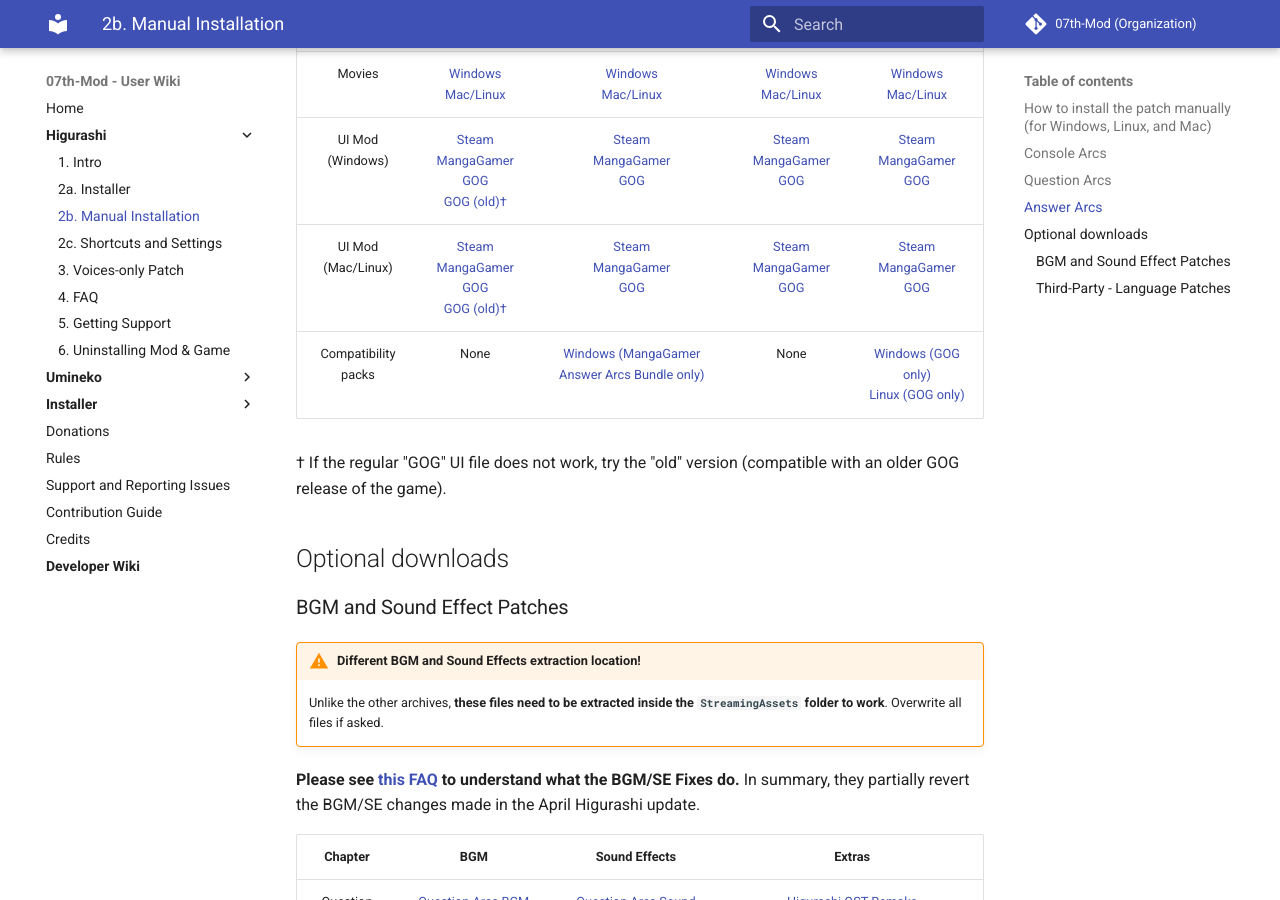
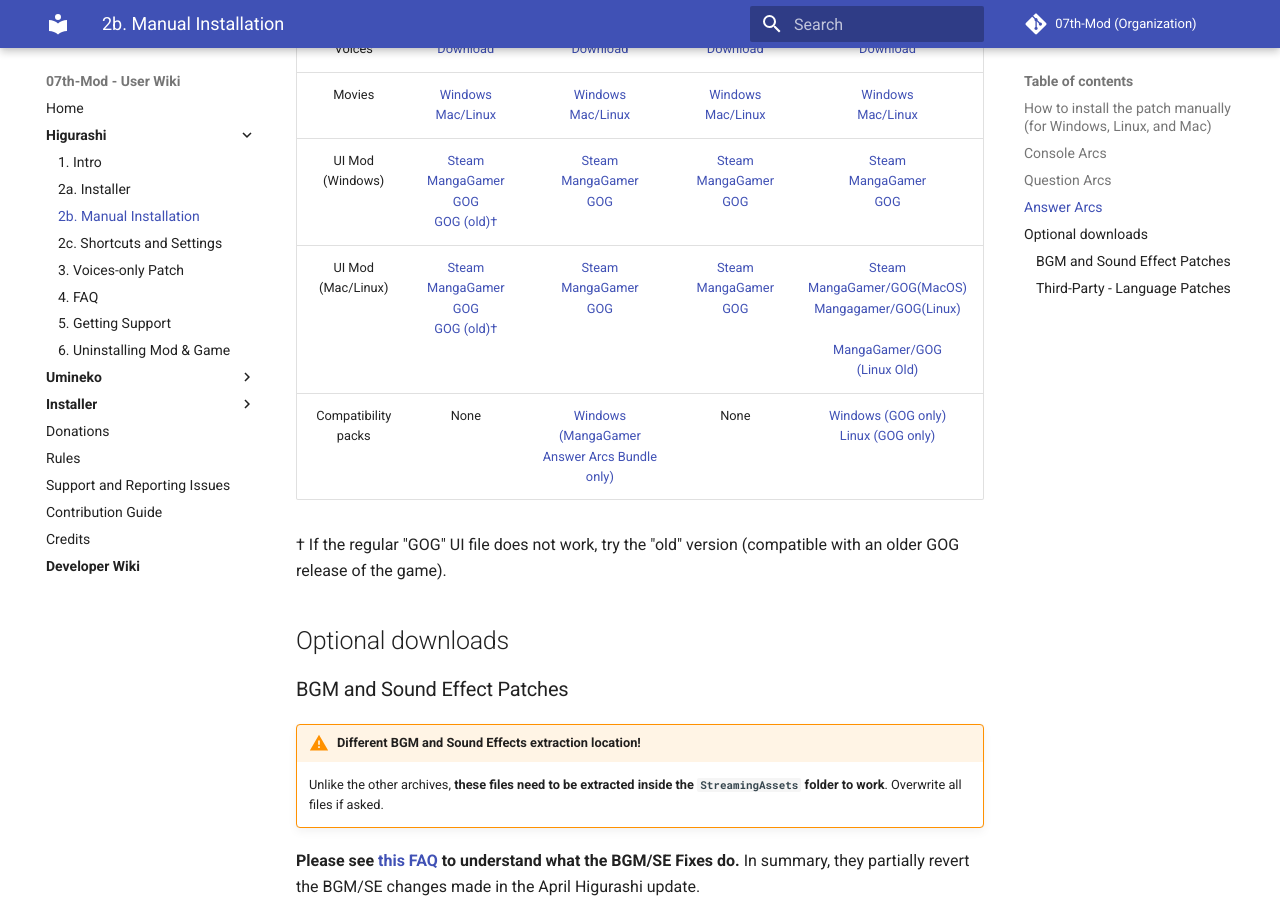
Before and after one commit to 07th-mod/wiki, an MkDocs documentation site: the page built from docs/Higurashi/Manual-Installation.md, in a window 1280 px wide and 900 px high, scrolled down 3850 px. Built offline with MkDocs 1.6.1 and Material for MkDocs 9.7.7, drawn with Linux system fonts in a browser that asks for light colours.

Commit message:
Add Matsu MG/GOG Linux specific UI file manual download link - See https://github.com/07th-mod/matsuribayashi/issues/32#issuecomment-729448295

```diff
--- a/docs/Higurashi/Manual-Installation.md
+++ b/docs/Higurashi/Manual-Installation.md
@@ -214,7 +214,7 @@
 <td style="text-align: center;"><a href="https://07th-mod.com/ui.php?chapter=meakashi&os=unix&unity=5.5.3p3">Steam</a><br><a href="https://07th-mod.com/ui.php?chapter=meakashi&os=unix&unity=5.5.3p3">MangaGamer</a><br><a href="https://07th-mod.com/ui.php?chapter=meakashi&os=unix&unity=5.5.3p3">GOG</a><br><a href="https://07th-mod.com/ui.php?chapter=meakashi&os=unix&unity=5.5.3p1">GOG (old)†</a></td>
 <td style="text-align: center;"><a href="https://07th-mod.com/ui.php?chapter=tsumihoroboshi&os=unix&unity=5.5.3p3">Steam</a><br><a href="https://07th-mod.com/ui.php?chapter=tsumihoroboshi&os=unix&unity=5.5.3p3">MangaGamer</a><br><a href="https://07th-mod.com/ui.php?chapter=tsumihoroboshi&os=unix&unity=5.5.3p3">GOG</a></td>
 <td style="text-align: center;"><a href="https://07th-mod.com/ui.php?chapter=minagoroshi&os=unix&unity=5.6.7f1">Steam</a><br><a href="https://07th-mod.com/ui.php?chapter=minagoroshi&os=unix&unity=5.6.7f1">MangaGamer</a><br><a href="https://07th-mod.com/ui.php?chapter=minagoroshi&os=unix&unity=5.6.7f1">GOG</a></td>
-<td style="text-align: center;"><a href="https://07th-mod.com/ui.php?chapter=matsuribayashi&os=unix&unity=2017.2.5">Steam</a><br><a href="https://07th-mod.com/ui.php?chapter=matsuribayashi&os=unix&unity=2017.2.5">MangaGamer</a><br><a href="https://07th-mod.com/ui.php?chapter=matsuribayashi&os=unix&unity=2017.2.5">GOG</a><br></td>
+<td style="text-align: center;"><a href="https://07th-mod.com/ui.php?chapter=matsuribayashi&os=unix&unity=2017.2.5">Steam</a><br><a href="https://07th-mod.com/ui.php?chapter=matsuribayashi&os=unix&unity=2017.2.5">MangaGamer/GOG(MacOS)</a><br><a href="https://07th-mod.com/rikachama/ui/Matsuribayashi-UI_2017.2.5_unix_gog_mg.7z">Mangagamer/GOG(Linux)</a><br><br><a href="https://07th-mod.com/ui.php?chapter=matsuribayashi&os=unix&unity=2017.2.5">MangaGamer/GOG<br>(Linux Old)</a><br></td>
 </tr>
 <tr class="odd">
 <td style="text-align: center;">Compatibility packs</td>
```
